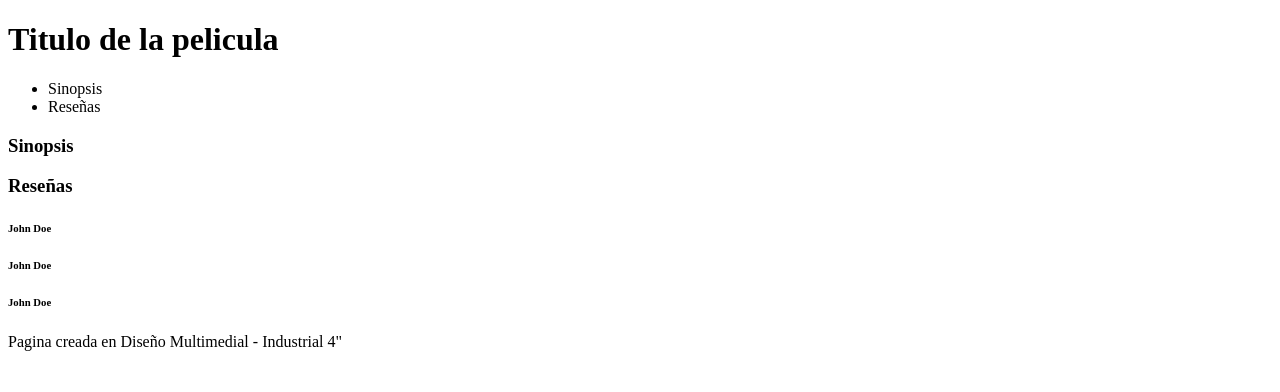
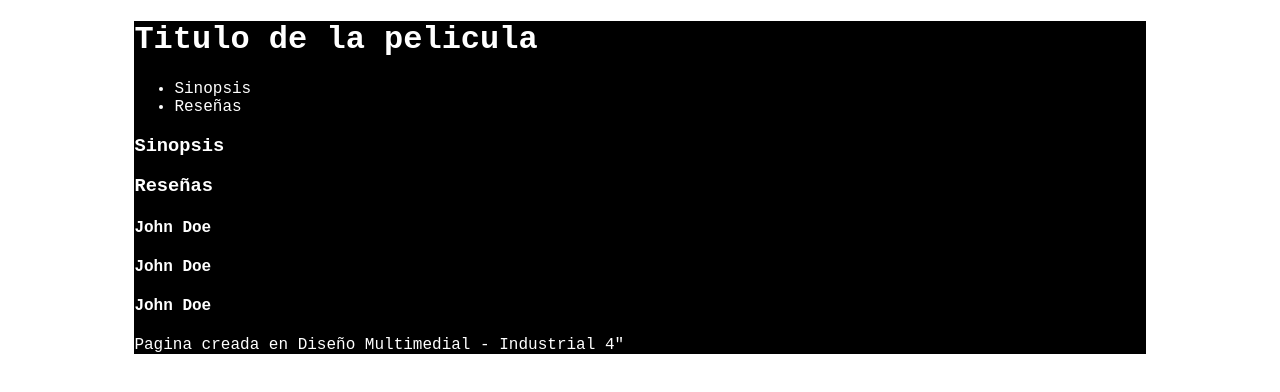
Before and after one commit to MartiSaldivia/ProyectoPelicula, a plain HTML site: page index.html in a window 1280 px wide. Drawn offline with Linux system fonts and the light colour scheme.

Commit message:
Se agrego hoja de estilo y sevinculo con index

```diff
--- /dev/null
+++ b/assets/css/style.css
@@ -0,0 +1,7 @@
+.container{
+    background-color: black;
+    width: 80%;
+    margin: auto;
+    font-family: 'Courier New', Courier, monospace;
+    color: white
+}
--- a/index.html
+++ b/index.html
@@ -4,6 +4,7 @@
     <meta charset="UTF-8">
     <meta name="viewport" content="width=device-width, initial-scale=1.0">
     <meta http-equiv="X-UA-Compatible" content="ie=edge">
+    <link rel="stylesheet" href="assets/css/style.css">
     <title>Sinopsis Pelicula </title>
 </head>
 <body>
@@ -25,15 +26,15 @@
             <section>
                 <h3>Reseñas</h3>
                 <div class="resenia">
-                    <h6>John Doe</h6>
+                    <h4>John Doe</h4>
                     <p></p>
                 </div>
                 <div class="resenia">
-                    <h6>John Doe</h6>
+                    <h4>John Doe</h4>
                     <p></p>
                 </div>
                 <div class="resenia">
-                        <h6>John Doe</h6>
+                        <h4>John Doe</h4>
                         <p></p>
                     </div>
             </section>
```
Also changed, not shown: 1 other file.
